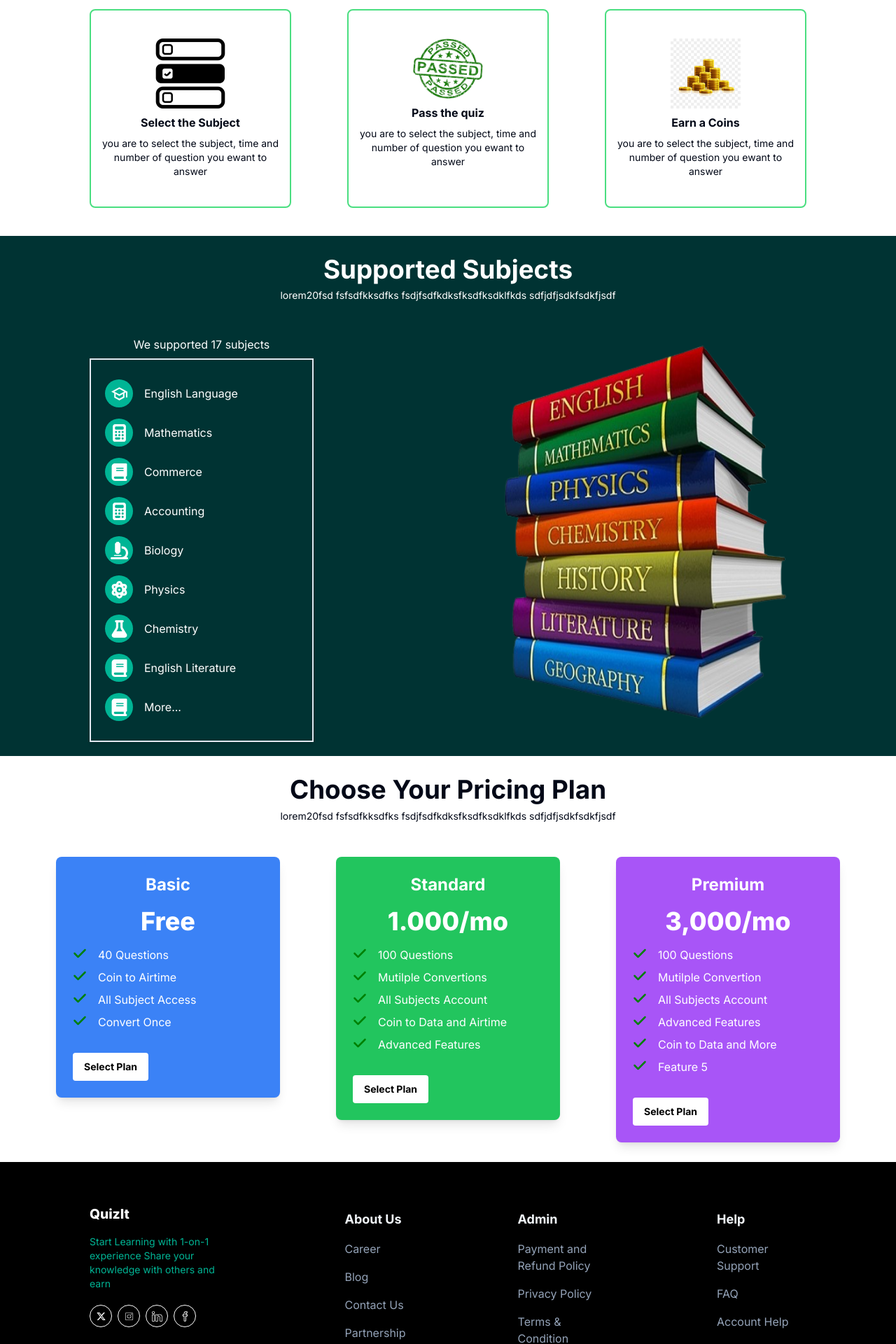
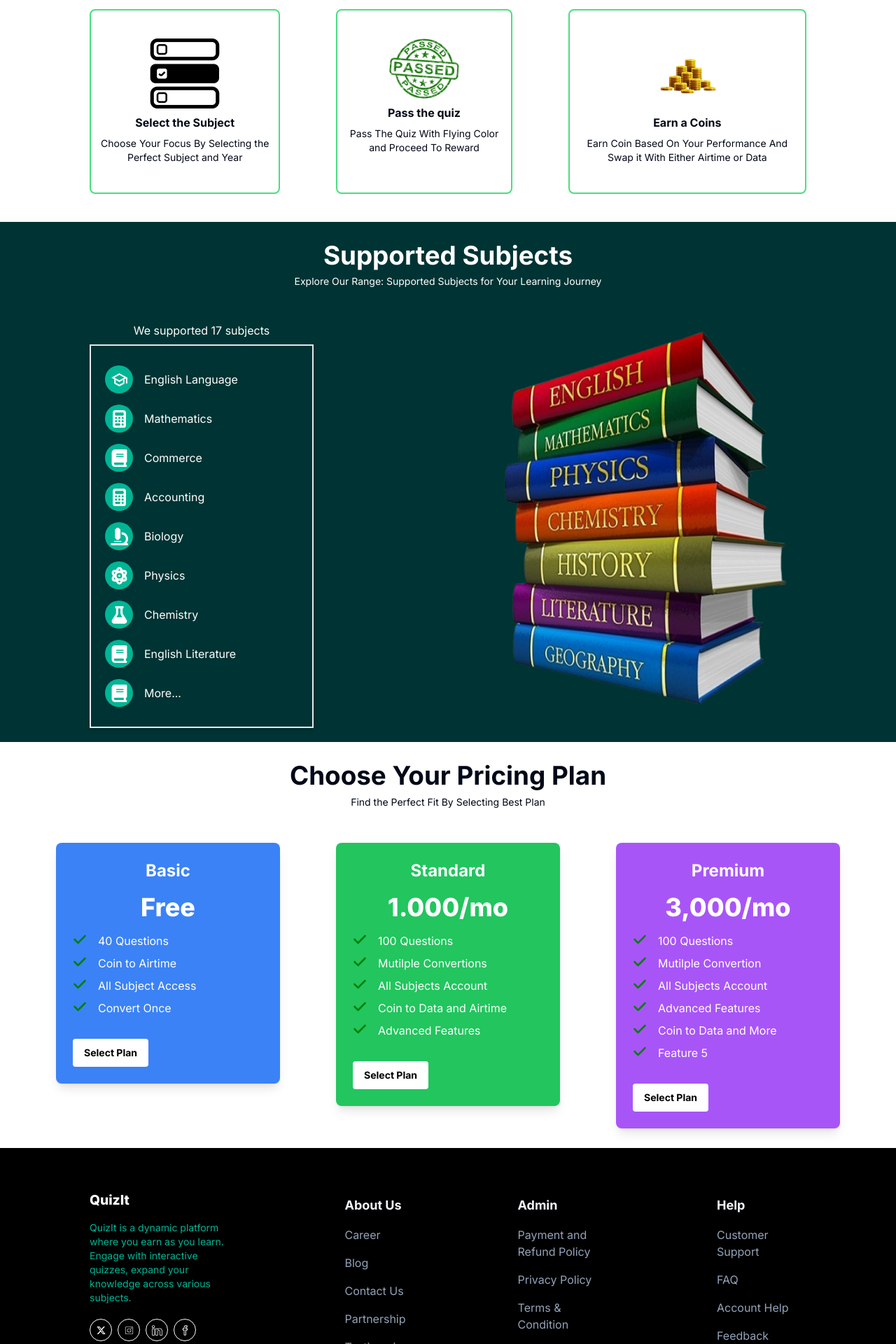
Before and after one commit to Abdulzeez403/quizit, a Next.js app: page / in a window 1280 px wide. Shown: the part 880-2800 px from the top of the page at 70% size. Built offline with nearby package versions, Linux system fonts and the light colour scheme.

Commit message:
new update...

```diff
--- a/app/(admin)/admin/detail.tsx
+++ b/app/(admin)/admin/detail.tsx
@@ -77,7 +77,7 @@ const DashboardView = () => {
                 {/* Other components */}
 
             </div>
-            <div className=''>
+            <div className='hidden md:flex lg:flex'>
                 <Barchart />
             </div>
 
--- a/app/(admin)/admin/reward/detial.tsx
+++ b/app/(admin)/admin/reward/detial.tsx
@@ -111,7 +111,7 @@ export const RewardDetial = () => {
                             onClick={handlepayment}
                             className="w-full mt-4 bg-customPrimary text-customSecondary hover:bg-slate-300"
                         >
-                            Subscript
+                            Subscribe
                         </Button>
 
                     )
--- a/app/(auth)/context.tsx
+++ b/app/(auth)/context.tsx
@@ -193,7 +193,7 @@ export const AuthProvider: React.FC<IProps> = ({ children }) => {
         cookies.remove('user');
         cookies.remove('token');
         router.push('/')
-        window.location.reload();
+        // window.location.reload();
 
     };
 
--- a/app/components/typograpy/index.tsx
+++ b/app/components/typograpy/index.tsx
@@ -13,7 +13,7 @@ interface ITextProp {
 export const HeaderText = ({ className, title }: IHeaderProp) => {
     return (
         <div>
-            <h1 className={`${className} text-center  text-[2rem] font-bold  md:text-[2.3rem] lg:text-[2.3rem]`}>{title}</h1>
+            <h1 className={`${className} text-center  text-[1.5rem] font-bold  md:text-[2.3rem] lg:text-[2.3rem]`}>{title}</h1>
         </div>
     )
 }
--- a/app/data.ts
+++ b/app/data.ts
@@ -88,17 +88,17 @@ export const howitworkData: IHowItWorkProps[] = [
     {
         img: "/select.png",
         title: "Select the Subject",
-        desc: "you are to select the subject, time and number of question you ewant to answer"
+        desc: "Choose Your Focus By Selecting the Perfect Subject and Year"
     },
     {
         img: "/passed.png",
         title: "Pass the quiz",
-        desc: "you are to select the subject, time and number of question you ewant to answer"
+        desc: "Pass The Quiz With Flying Color and Proceed To Reward"
     },
     {
         img: "/coin.png",
         title: "Earn a Coins",
-        desc: "you are to select the subject, time and number of question you ewant to answer"
+        desc: "Earn Coin Based On Your Performance And Swap it With Either Airtime or Data"
     }
 ]
 
--- a/app/home/components/footer.tsx
+++ b/app/home/components/footer.tsx
@@ -17,8 +17,7 @@ export const Footer = () => {
                         <div>
                             {/* <Image src={Logo} alt="image" width={120} height={120} /> */}
                             <h1 className='font-extrabold text-white text-[1.2rem] '>QuizIt</h1>
-                            <h4 className='text-customSecondary w-52 pt-4 text-sm'>Start Learning with 1-on-1 experience
-                                Share your knowledge with others and earn</h4>
+                            <h4 className='text-customSecondary w-52 pt-4 text-sm'>QuizIt is a dynamic platform where you earn as you learn. Engage with interactive quizzes, expand your knowledge across various subjects.</h4>
 
                             {/* <div className='flex gap-x-2 items-center'>
                           <Image src={ios} alt="image" width={130} height={130} />
@@ -135,7 +134,7 @@ export const Footer = () => {
 
 
                 <div className=''>
-                    <h4 className='text-customSecondary text-center py-6 w-42 '>© Copyright 2024, All Rights Reserved <br /> by Walkmetru</h4>
+                    <h4 className='text-customSecondary text-center py-6 w-42 '>© Copyright 2024, All Rights Reserved <br /> by Codebaze</h4>
                 </div>
             </div>
         </div>
--- a/app/home/components/howitwork.tsx
+++ b/app/home/components/howitwork.tsx
@@ -9,8 +9,8 @@ export const Howitwork = () => {
         <div className='pageWidth py-10 '>
             <div className='pb-10'>
                 <HeaderText title="Here is How it Works" />
-                <div className='w-50'>
-                    <Text title="lorem30 dflkdkf dfkdskfksdfdkf dfd f dfdfkdfkdfk lorem30 lorem30 kke  euuere ererern kefjefk hjjsjfjf fjdjuueu jjfjfhsfh " />
+                <div className='w-50' >
+                    <Text title="Discover Step-by-Step Guide to Understanding How It Works" />
                 </div>
 
             </div>
--- a/app/home/components/pricing.tsx
+++ b/app/home/components/pricing.tsx
@@ -128,7 +128,7 @@ const PricingPlans = ({ handleOpenModal }: IProps) => {
             <div className='pb-10'>
                 <HeaderText title="Choose Your Pricing Plan" />
                 <div className='w-50'>
-                    <Text title="lorem20fsd fsfsdfkksdfks fsdjfsdfkdksfksdfksdklfkds sdfjdfjsdkfsdkfjsdf" />
+                    <Text title="Find the Perfect Fit By Selecting Best Plan" />
                 </div>
             </div>
             <div className="block justify-center  md:flex md:gap-x-20  lg:flex lg:gap-x-20 ">
--- a/app/home/components/subject.tsx
+++ b/app/home/components/subject.tsx
@@ -25,7 +25,7 @@ function SubjectSection() {
                 <div className='pb-10'>
                     <HeaderText title="Supported Subjects" className='text-white' />
                     <div className='w-50'>
-                        <Text title="lorem20fsd fsfsdfkksdfks fsdjfsdfkdksfksdfksdklfkds sdfjdfjsdkfsdkfjsdf" className="text-white" />
+                        <Text title="Explore Our Range: Supported Subjects for Your Learning Journey" className="text-white" />
                     </div>
                 </div>
 
--- a/app/homeLayout.tsx
+++ b/app/homeLayout.tsx
@@ -115,7 +115,10 @@ const HomeLayout = ({ handleOpenModal, handleCloseModal, open }: IProps) => {
 
 
                                         <div className='
-                                        border-none p-2 rounded-md bg-customSecondary text-customPrimary' onClick={() => { signOut() }}>
+                                        border-none p-2 rounded-md bg-customSecondary text-customPrimary' onClick={() => {
+                                                signOut(),
+                                                window.location.reload();
+                                            }}>
                                             LogOut
                                         </div>
 
```
Also changed, not shown: public/coin.png.
